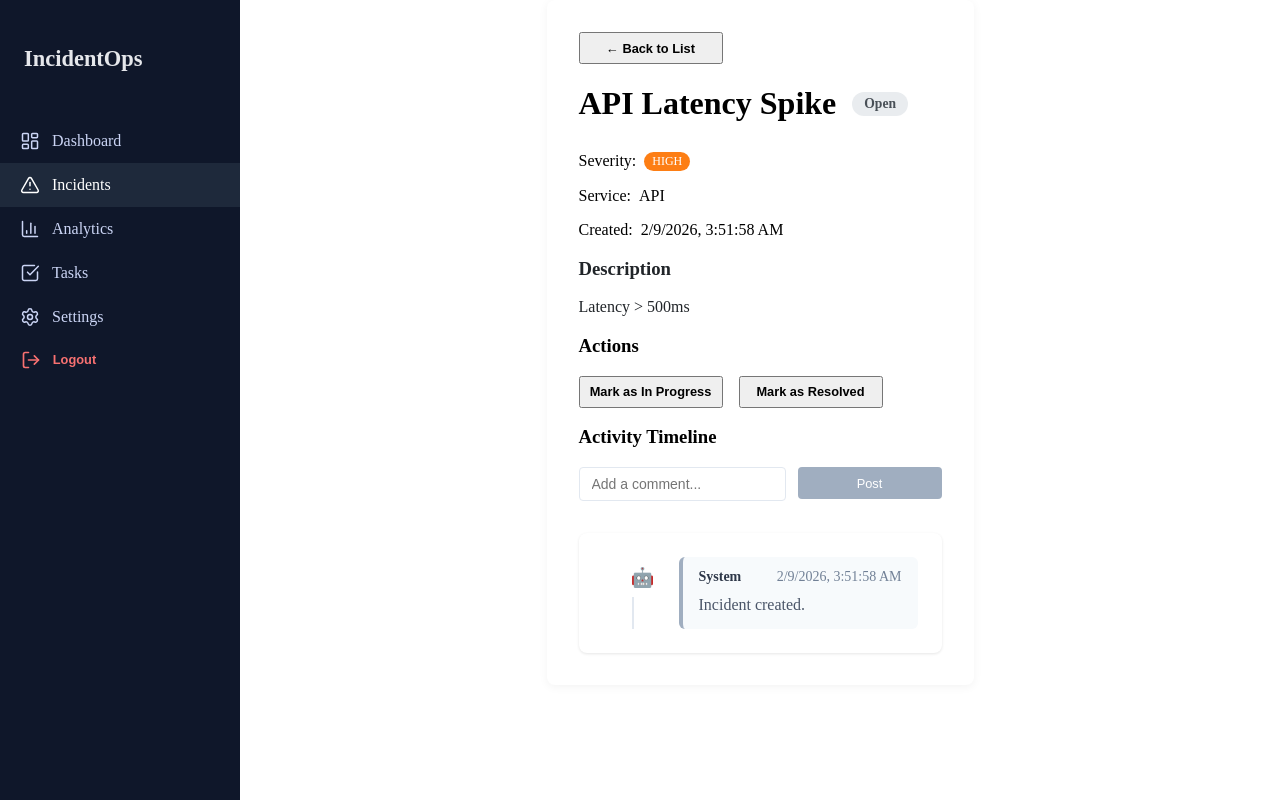
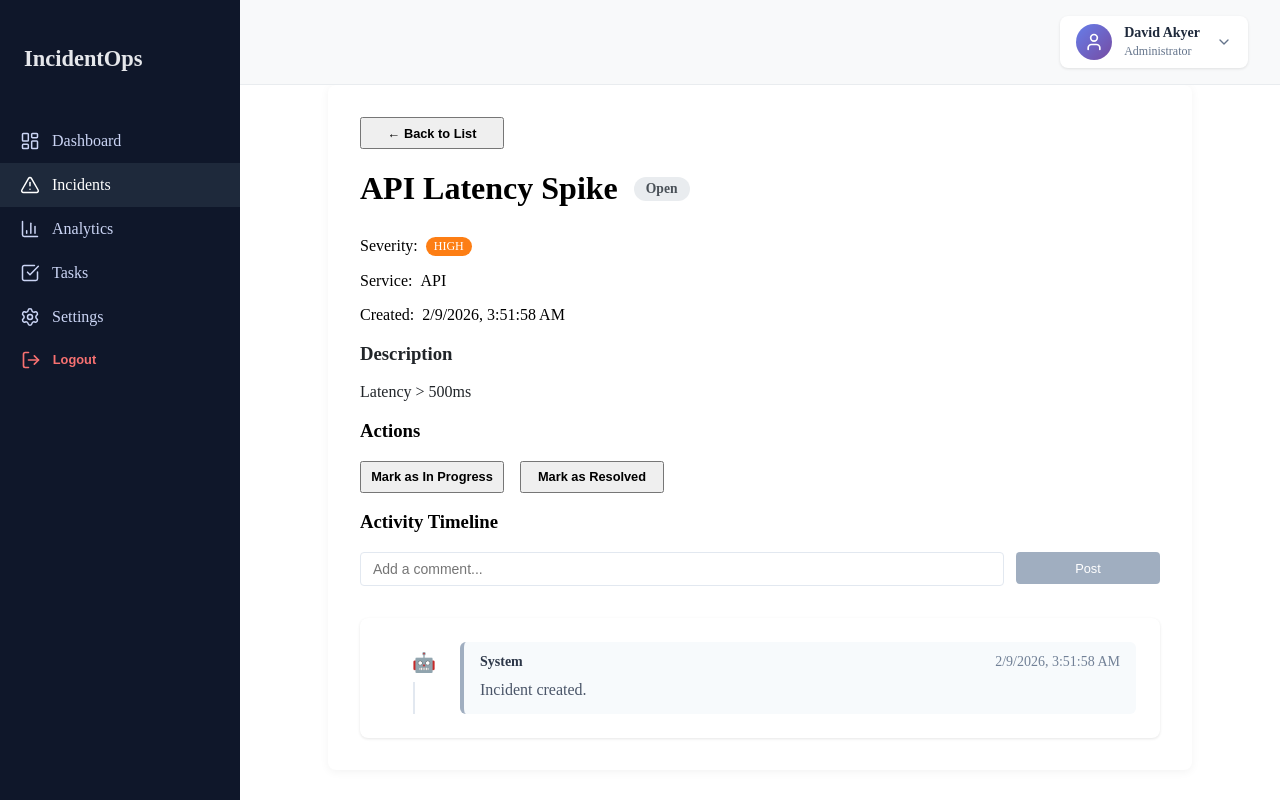
Before and after one commit to dkmakyer/Incident-dashboard-app, a React (Vite) app: page /incidents/1 in a window 1280 px wide. Built offline with nearby package versions, Linux system fonts and the light colour scheme.

Commit message:
fixed responsiveness of sidebar

```diff
--- a/src/component/Layout/Layout.css
+++ b/src/component/Layout/Layout.css
@@ -1,6 +1,6 @@
 .app-layout {
     display: flex;
-    flex-direction: column;
+    flex-direction: row;
     min-height: 100vh;
     position: relative;
 }
@@ -17,27 +17,34 @@
     left: 0;
     top: 0;
     bottom: 0;
+    z-index: 100;
 }
 
-.app-header {
-    background-color: #343a40;
-    color: white;
-    padding: 1rem 2rem;
-    box-shadow: 0 2px 4px rgba(0, 0, 0, 0.1);
+.app-content-wrapper {
+    margin-left: 15rem;
+    display: flex;
+    flex-direction: column;
+    min-height: 100vh;
+    width: 100%;
 }
 
-.main-content {
+.app-topbar {
+    position: sticky;
+    top: 0;
+    z-index: 50;
+    background-color: #f8f9fa;
+    padding: 1rem 2rem;
     display: flex;
-    left: 15rem;
-    position: absolute;
-    right: 0;
+    justify-content: space-between;
+    align-items: center;
+    border-bottom: 1px solid #e9ecef;
 }
 
-.app-footer {
-    text-align: center;
-    padding: 1rem;
-    background-color: white;
-    color: #6c757d;
-    font-size: 0.9rem;
-    border-top: 1px solid #e9ecef;
+.topbar-spacer {
+    flex: 1;
 }
+
+
+.main-content {
+    flex: 1;
+}
--- a/src/component/Layout/Layout.tsx
+++ b/src/component/Layout/Layout.tsx
@@ -2,6 +2,7 @@ import React from 'react';
 import type { ReactNode } from 'react';
 import './Layout.css';
 import Sidebar from '../Sidebar/Sidebar';
+import UserProfile from '../UserProfile/UserProfile';
 
 interface LayoutProps {
     children: ReactNode;
@@ -13,9 +14,15 @@ const Layout: React.FC<LayoutProps> = ({ children }) => {
             <nav className="sidebar-nav">
                 <Sidebar />
             </nav>
-            <main className="main-content">
-                {children}
-            </main>
+            <div className="app-content-wrapper">
+                <header className="app-topbar">
+                    <div className="topbar-spacer"></div>
+                    <UserProfile />
+                </header>
+                <main className="main-content">
+                    {children}
+                </main>
+            </div>
         </div>
     );
 };
--- a/src/component/Sidebar/Sidebar.css
+++ b/src/component/Sidebar/Sidebar.css
@@ -9,11 +9,14 @@
 
 .sidebar-header {
     display: flex;
+    flex-direction: row;
     align-items: center;
+    gap: 12px;
     padding: 1.5rem;
     font-weight: 600;
     font-size: 1.2rem;
 }
+
 
 
 .sidebar-menu {
--- a/src/component/Sidebar/Sidebar.tsx
+++ b/src/component/Sidebar/Sidebar.tsx
@@ -5,10 +5,10 @@ import {
     BarChart3,
     CheckSquare,
     Settings,
-    LogOut
+    LogOut,
 } from "lucide-react";
 
-import "./sidebar.css";
+import "./Sidebar.css";
 
 const Sidebar = () => {
     return (
--- /dev/null
+++ b/src/component/UserProfile/UserProfile.css
@@ -0,0 +1,64 @@
+.user-profile {
+    display: flex;
+    align-items: center;
+    gap: 0.75rem;
+    padding: 0.5rem 1rem;
+    background: white;
+    border-radius: 8px;
+    cursor: pointer;
+    transition: background-color 0.2s ease;
+    box-shadow: 0 1px 3px rgba(0, 0, 0, 0.1);
+}
+
+.user-profile:hover {
+    background-color: #f8fafc;
+}
+
+.user-avatar {
+    width: 36px;
+    height: 36px;
+    border-radius: 50%;
+    background: linear-gradient(135deg, #667eea 0%, #764ba2 100%);
+    display: flex;
+    align-items: center;
+    justify-content: center;
+    color: white;
+}
+
+.user-info {
+    display: flex;
+    flex-direction: column;
+    gap: 2px;
+}
+
+.user-name {
+    font-size: 0.875rem;
+    font-weight: 600;
+    color: #1e293b;
+    line-height: 1.2;
+}
+
+.user-role {
+    font-size: 0.75rem;
+    color: #64748b;
+    line-height: 1.2;
+}
+
+.user-dropdown-icon {
+    color: #64748b;
+    margin-left: 0.25rem;
+}
+
+@media (max-width: 500px) {
+    .user-info {
+        display: none;
+    }
+
+    .user-dropdown-icon {
+        display: none;
+    }
+
+    .user-profile {
+        padding: 0.5rem;
+    }
+}
--- /dev/null
+++ b/src/component/UserProfile/UserProfile.tsx
@@ -0,0 +1,19 @@
+import { User, ChevronDown } from 'lucide-react';
+import './UserProfile.css';
+
+const UserProfile = () => {
+    return (
+        <div className="user-profile">
+            <div className="user-avatar">
+                <User size={20} />
+            </div>
+            <div className="user-info">
+                <span className="user-name">David Akyer</span>
+                <span className="user-role">Administrator</span>
+            </div>
+            <ChevronDown size={16} className="user-dropdown-icon" />
+        </div>
+    );
+};
+
+export default UserProfile;
--- a/src/hooks/useIncidentDetails.ts
+++ b/src/hooks/useIncidentDetails.ts
@@ -23,7 +23,7 @@ export const useIncidentDetails = () => {
         }
     }, [id, incidents]);
 
-    const goBack = () => navigate('/');
+    const goBack = () => navigate('/incidents');
 
     return {
         incident,
```
